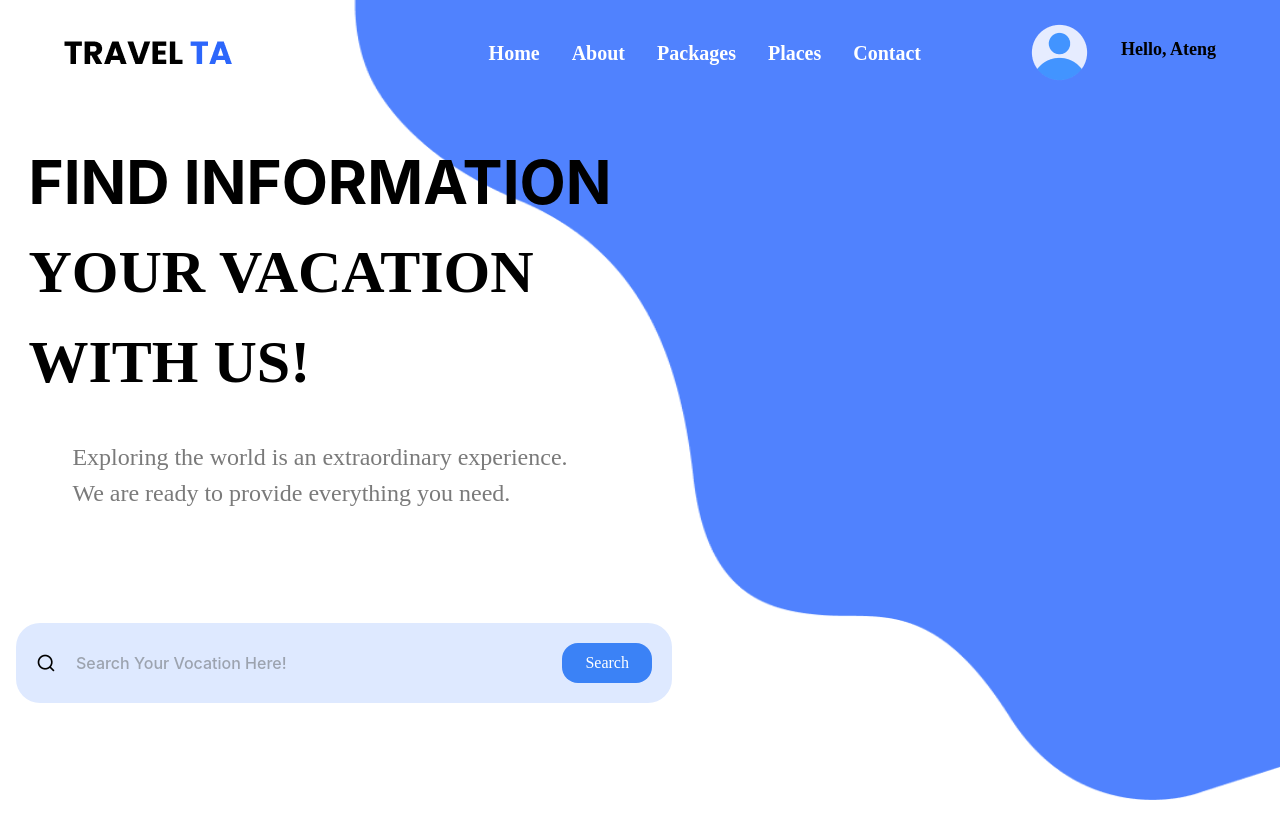
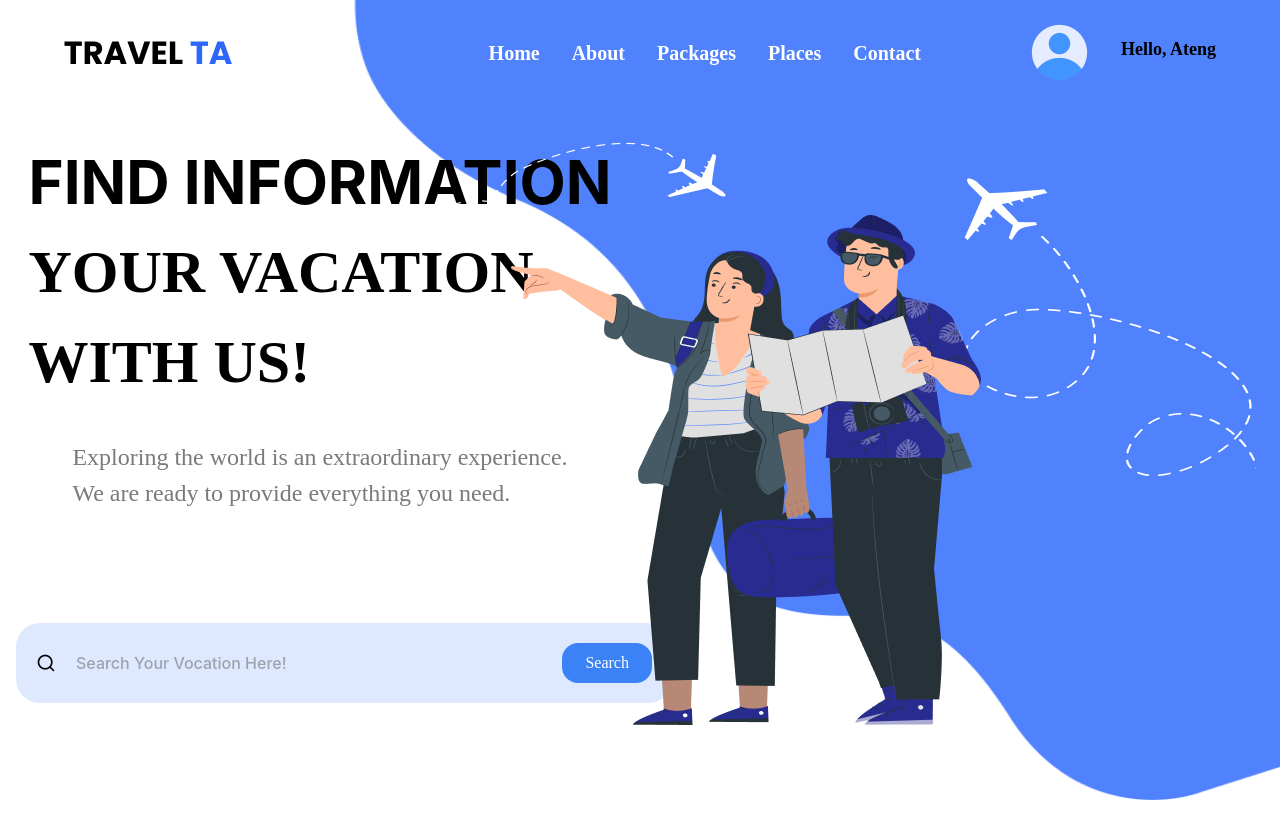
Before and after one commit to arryadali/TravelTA, a React (Create React App) app: page / in a window 1280 px wide. Shown: the top 815 px of the page. Built offline with nearby package versions, Linux system fonts and the light colour scheme.

Commit message:
search box

```diff
--- a/src/component/hero.jsx
+++ b/src/component/hero.jsx
@@ -19,6 +19,10 @@ const Hero = () => {
                 Exploring the world is an extraordinary experience.
                 <pre className='font-[Poppins]'>We are ready to provide everything you need.</pre>
                 </p>
+            </div>
+
+            <div className='absolute right-6 top-0'>
+                <img src="../asset/landing.png" alt="" />
             </div>
             {/* Tulisan */}
 
```
